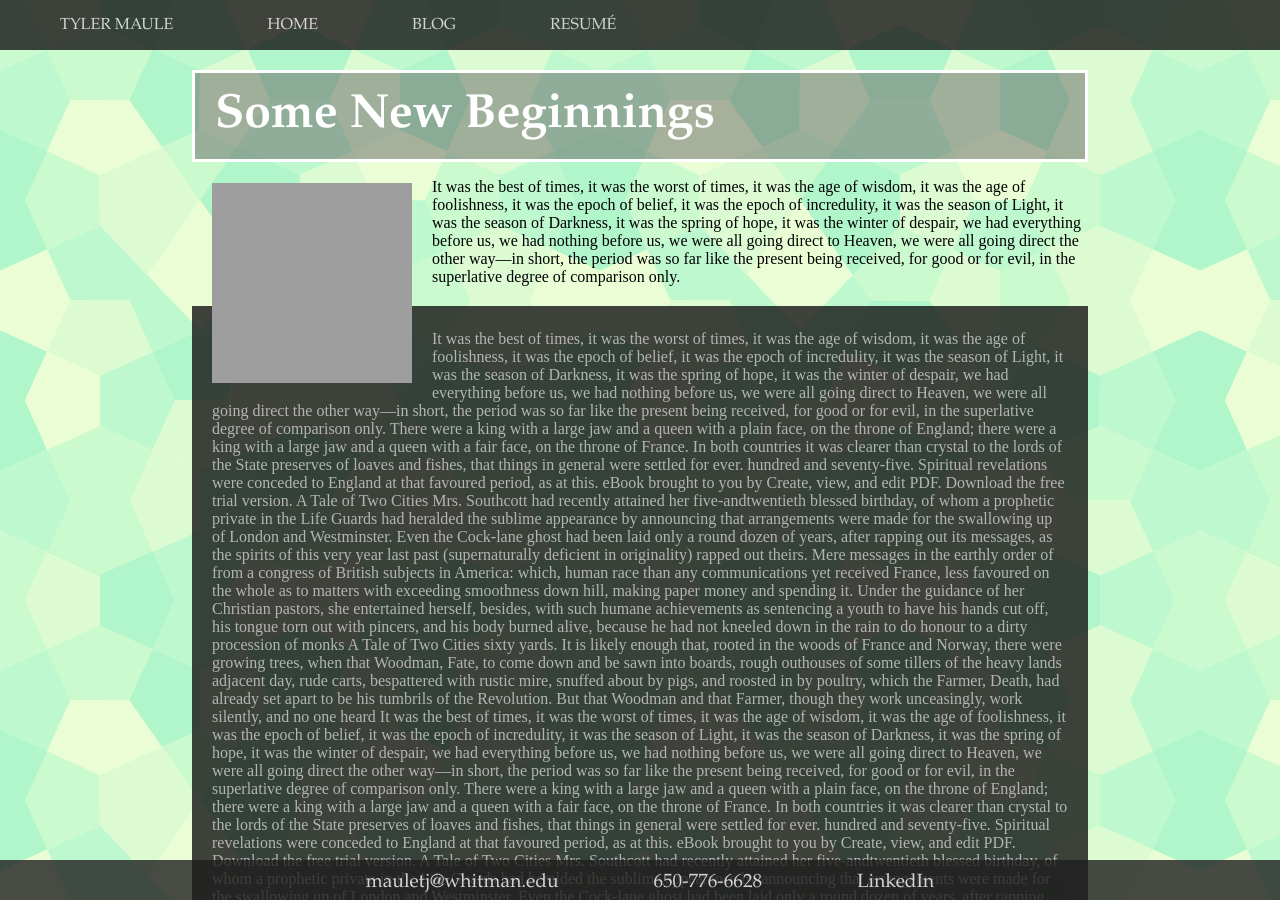
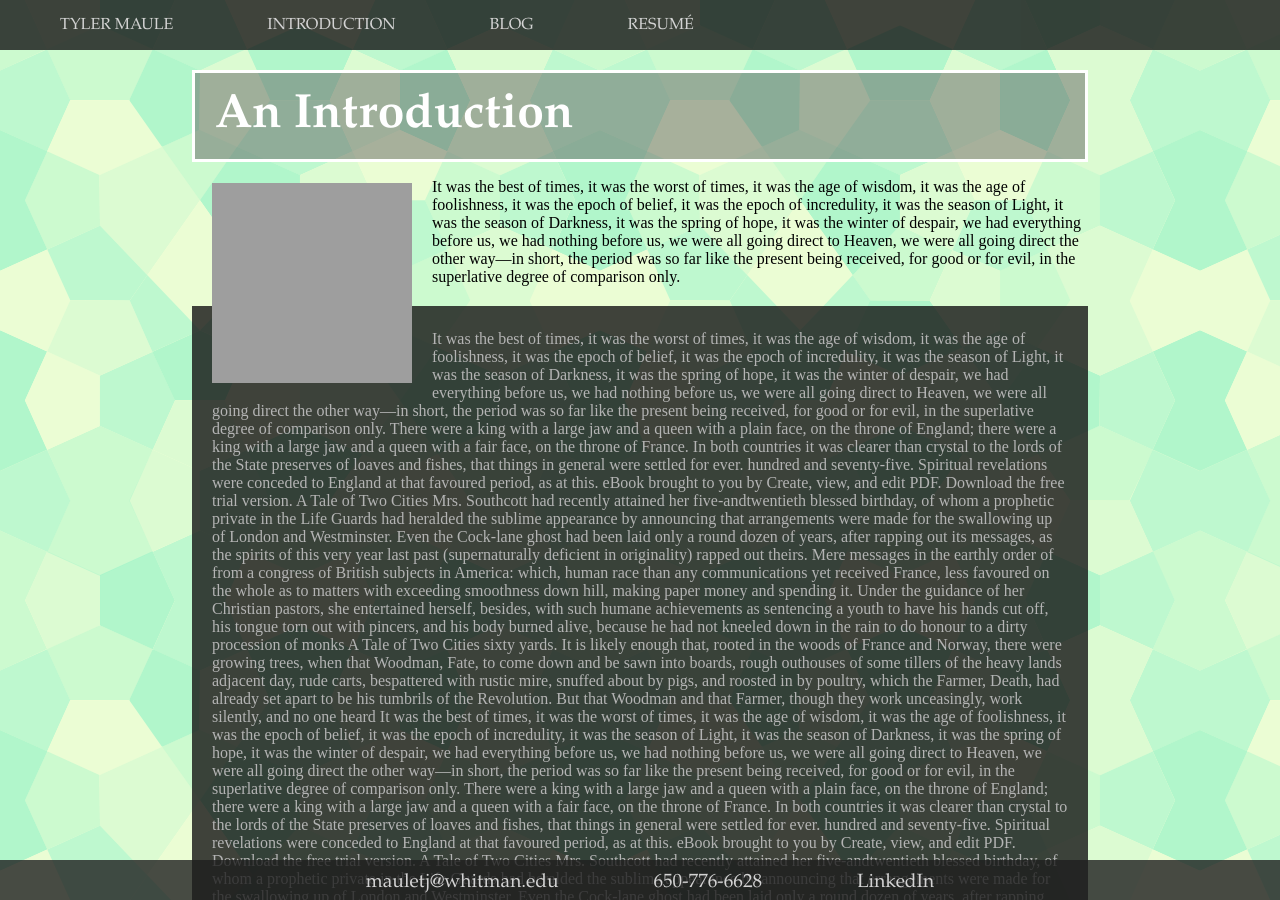
Before and after one commit to tylermaule/tylermaule.github.io, a Jekyll site: the page built from index.html, in a window 1280 px wide and 900 px high. Built offline with Jekyll 4.4.1, drawn with Linux system fonts in a browser that asks for light colours; grey boxes are pictures that could not be loaded.

Commit message:
fancy names

```diff
--- a/_layouts/default.html
+++ b/_layouts/default.html
@@ -8,7 +8,7 @@
 		<header>
 			<div class = "name">
 				<a href = "#top"> TYLER MAULE </a>
-				<a href="/index">HOME</a>
+				<a href="/index">INTRODUCTION</a>
 				<a href="/blog">BLOG</a>
 				<a href="/resume">RESUMÉ</a>
 			</div>
--- a/index.html
+++ b/index.html
@@ -1,6 +1,6 @@
 ---
 layout: default
-title: Some New Beginnings
+title: An Introduction
 ---
   <span class="cimg"></span>
 <p>It was the best of times, it was the worst of times, it was
```
